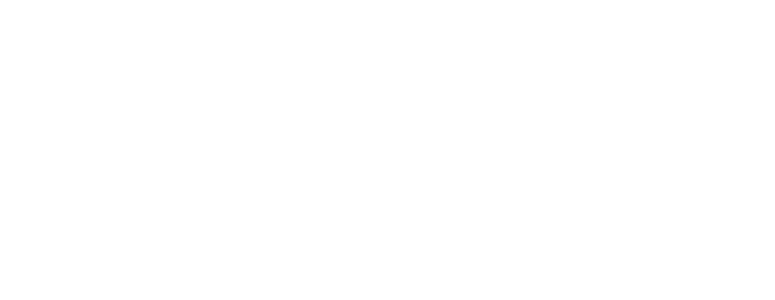
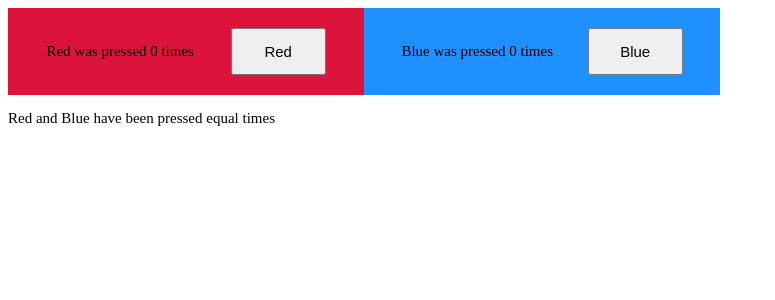
Before and after one commit to 1609Shaneeza/KA1_demo, a React (Vite) app: page / in a window 1280 px wide. Shown: the top 300 px of the page, without its empty margins (0-775 px from the left). Built offline with nearby package versions, Linux system fonts and the light colour scheme.

Commit message:
finish task 2

```diff
--- a/src/App.tsx
+++ b/src/App.tsx
@@ -1,8 +1,10 @@
+import ColourCounter from "./components/ColourCounter";
 
 function App() {
 
   return (
     <>
+    <ColourCounter />
     </>
   )
 }
--- /dev/null
+++ b/src/Styles/ColourCounter.css
@@ -0,0 +1,28 @@
+.flex-container{
+    display:flex;
+
+}
+
+.Colour-Container{
+    padding: 20px;
+    width: 25%;
+    display: flex;
+    justify-content: space-around;
+}
+
+.red-container{
+    background-color: crimson;
+}
+
+.blue-container{
+    background-color: dodgerblue
+}
+
+button{
+    width:30%;
+    font-size: 15px;
+}
+
+p{
+    font-size: 15px;
+}
--- /dev/null
+++ b/src/components/ColourCounter.tsx
@@ -0,0 +1,47 @@
+import { useState } from "react";
+import "../Styles/ColourCounter.css";
+
+
+function ColourCounter () {
+    const [redCount, setRedCount] = useState(0)
+    const [blueCount, setBlueCount] = useState(0)
+
+    const getBiggerColourText = () => {
+        if (redCount > blueCount){
+            return "Red is bigger than blue";
+        }
+        else if (blueCount > redCount){
+            return "Blue is bigger than red";
+        }
+        else{
+            return "Red and Blue have been pressed equal times";
+        }
+    }
+
+
+    return (
+        <>
+        <div className="flex-container">
+            <div className = "Colour-Container red-container">
+                <p>Red was pressed {redCount} times</p>
+                <button type = "button" onClick = {() => setRedCount(redCount + 1)}>
+                    Red
+                </button>
+            </div>
+            <div className = "Colour-Container blue-container">
+                <p>Blue was pressed {blueCount} times</p>
+                <button type = "button" onClick = {() => setBlueCount(blueCount + 1)}>
+                    Blue
+                </button>
+            </div>
+        </div>
+        <p>{getBiggerColourText()}</p>
+        {/* {redCount > blueCount && <p>Red is bigger than blue</p>}
+        {blueCount > redCount && <p>Blue is bigger than red</p>}
+        {redCount === blueCount && <p>Red and blue are equal</p>} */}
+
+        </>
+    );
+}
+
+export default ColourCounter;
```
